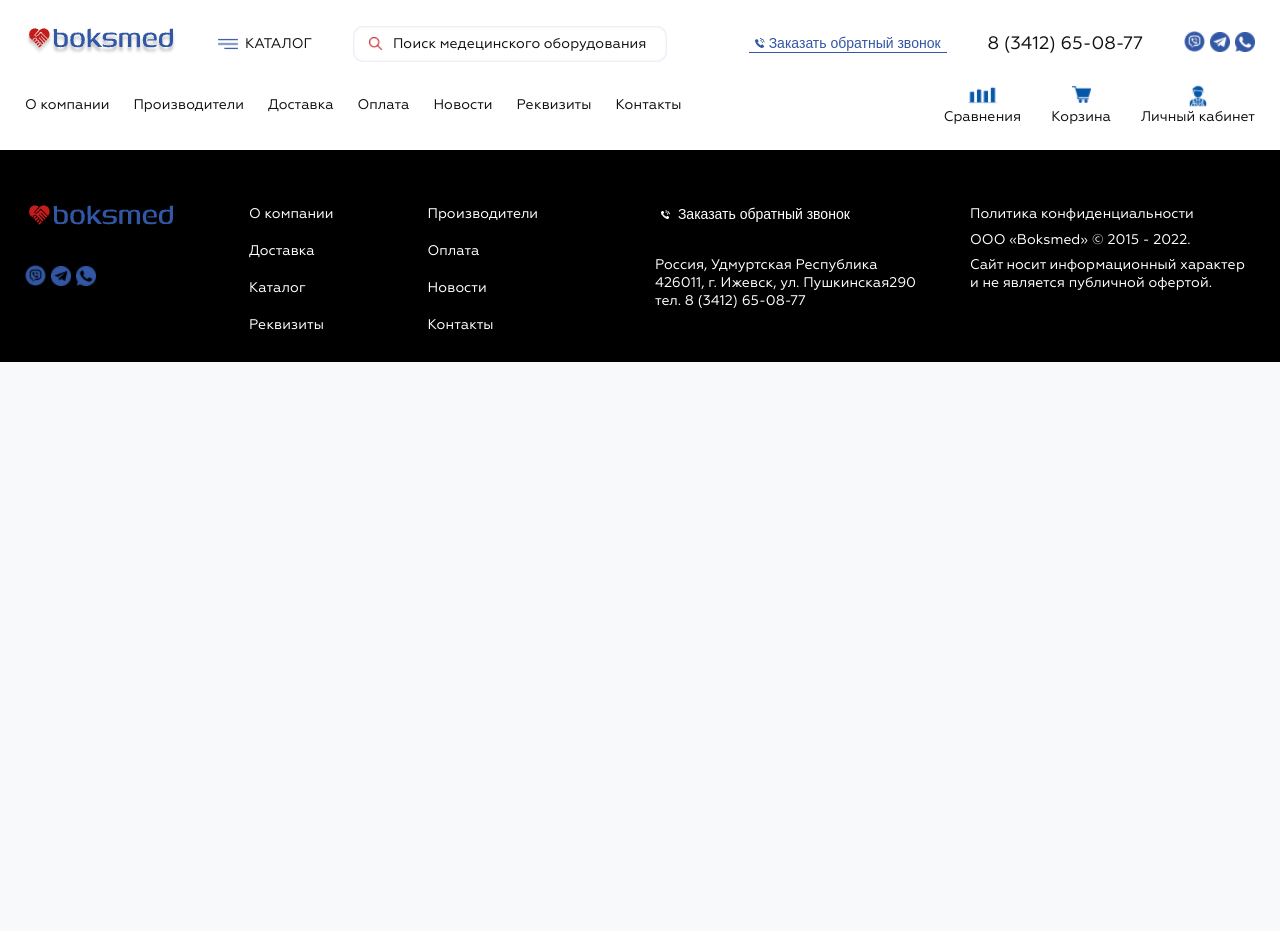
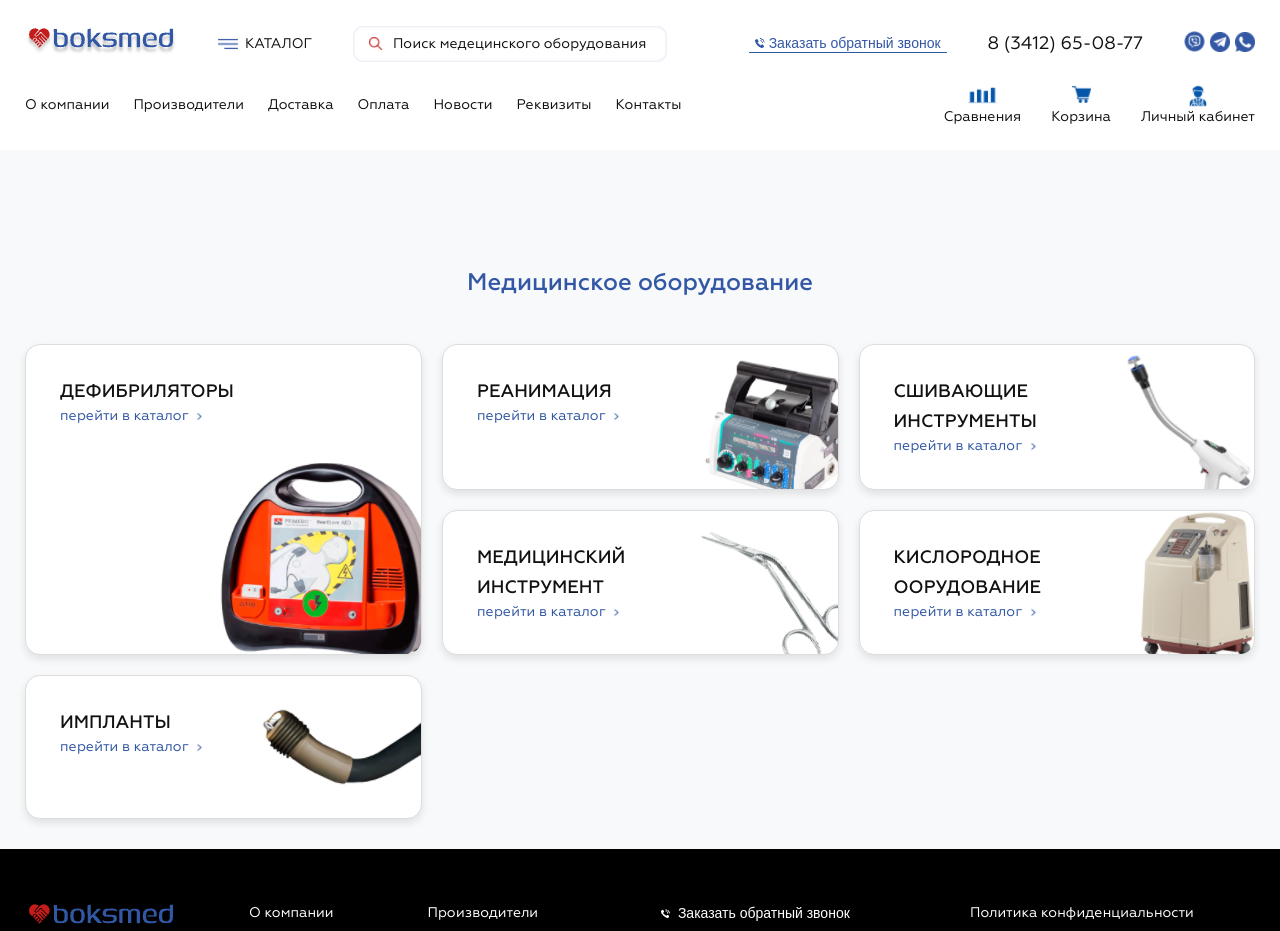
Before and after one commit to TepljakovKirill/medtechnica, a Nuxt app: page /catalog in a window 1280 px wide. Shown: the top 931 px of the page. Before the commit the page ends 800 px from the top, so only its background shows below. Built offline with nearby package versions, Linux system fonts and the light colour scheme.

Commit message:
Сделал страницу Каталог

```diff
--- a/components/Equipment.vue
+++ b/components/Equipment.vue
@@ -1,4 +1,8 @@
 <script setup>
+defineProps({
+  isOpen: Boolean,
+});
+
 const isVisible = ref(false);
 
 const toggleVisibility = () => {
@@ -69,6 +73,21 @@ const toggleVisibility = () => {
           alt="Дефибрилятор"
         />
       </div>
+
+      <div v-if="isOpen">
+        <div class="equipment-container div6">
+          <p class="equipment-container__title">Импланты</p>
+          <nuxt-link to="/">
+            <p class="equipment-container__link">перейти в каталог</p>
+          </nuxt-link>
+          <img
+            class="equipmen-img implant"
+            src="@/assets/images/implant.png"
+            alt="Имплант"
+          />
+        </div>
+      </div>
+      <div v-else>
         <transition name="fade">
           <div v-show="isVisible" class="fade-block">
             <div class="equipment-container div6">
@@ -85,7 +104,8 @@ const toggleVisibility = () => {
           </div>
         </transition>
       </div>
-    <div class="equipment-list__all flex">
+    </div>
+    <div v-if="!isOpen" class="equipment-list__all flex">
       <p @click="toggleVisibility" role="button" class="equipment-list__descr">
         {{ !isVisible ? "Показать всё медицинское оборудование" : "Скрыть" }}
       </p>
@@ -112,6 +132,7 @@ const toggleVisibility = () => {
   grid-template-rows: repeat(2, 1fr);
   grid-column-gap: 20px;
   grid-row-gap: 20px;
+  padding-bottom: 30px;
 }
 
 .div1 {
@@ -208,7 +229,6 @@ const toggleVisibility = () => {
 }
 
 .equipment-list__descr {
-  margin-top: 45px;
   text-shadow: 0 4px 4px rgba(0, 0, 0, 0.25);
   color: rgb(50, 87, 164);
   font-weight: 400;
--- /dev/null
+++ b/pages/catalog.vue
@@ -0,0 +1,8 @@
+<script setup>
+</script>
+
+<template>
+  <div class="container">
+    <Equipment :isOpen="true" />
+  </div>
+</template>
```
Lines whose indentation alone changed are shown as unchanged.
